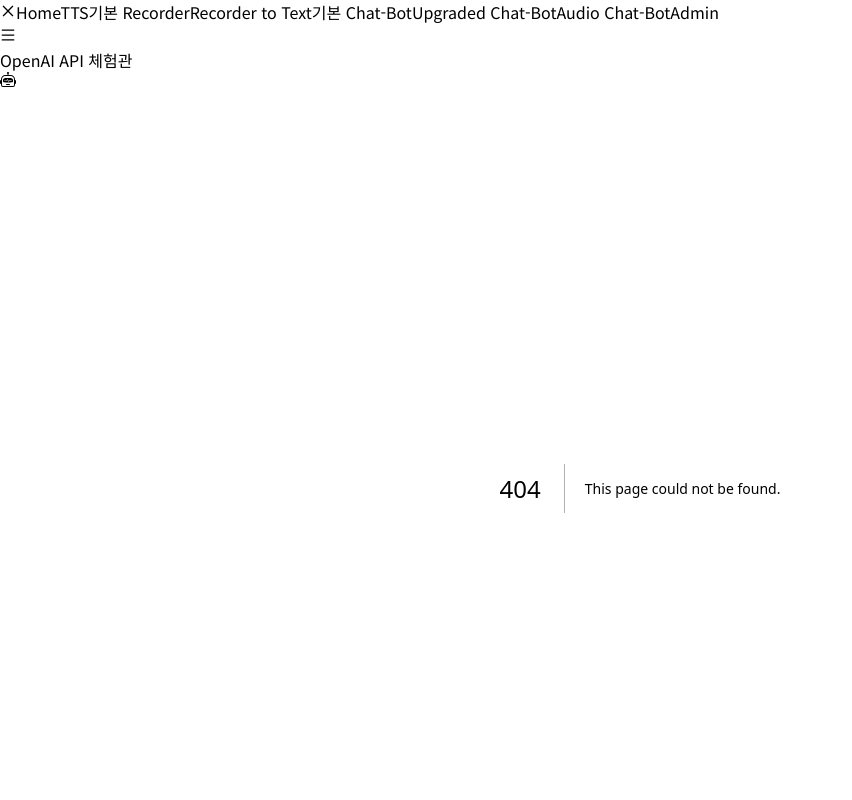
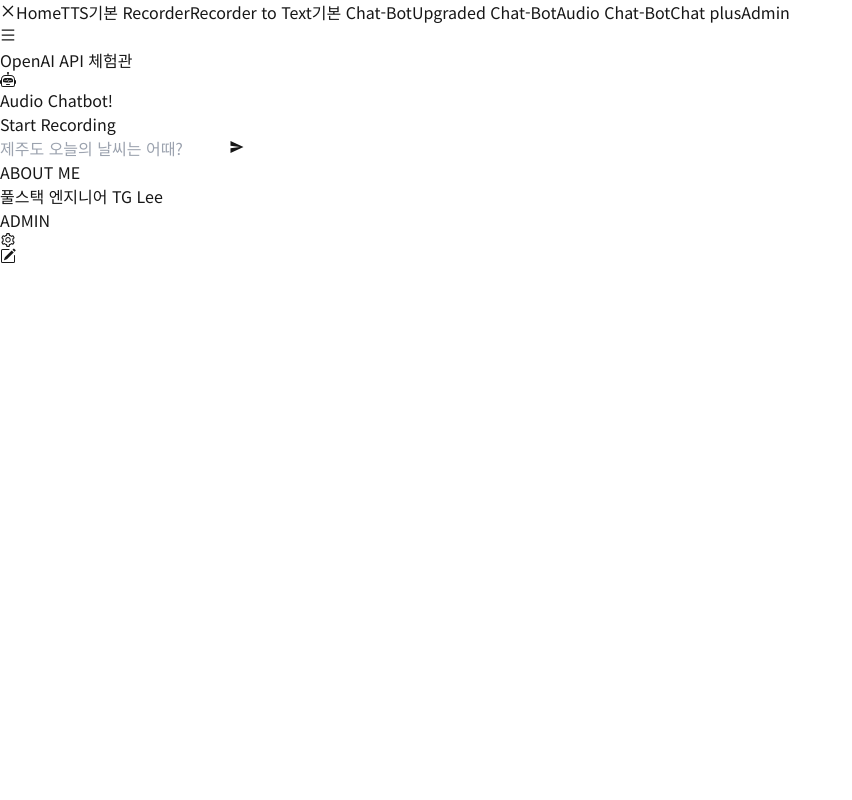
Before and after one commit to 82orez/openai-api-practice, a Next.js app: page /chat-plus in a window 1280 px wide. Before the commit this address had no page. Shown: the top 800 px of the page, without its empty margins (0-852 px from the left). Built offline with nearby package versions, Linux system fonts and the light colour scheme.

Commit message:
chat plus-1

```diff
--- /dev/null
+++ b/src/app/chat-plus/page.tsx
@@ -0,0 +1,220 @@
+"use client";
+
+import { useChat } from "ai/react";
+import { useState, useEffect, useRef } from "react";
+import { IoMdSend } from "react-icons/io";
+import { AiOutlineLoading3Quarters } from "react-icons/ai";
+import { FaMicrophone } from "react-icons/fa6";
+import { useRecordingStore } from "@/stores/recordingStore";
+
+export default function Chat() {
+  const { messages, input, isLoading, handleInputChange, handleSubmit, setInput } = useChat({ api: "/api/chat" });
+  const { isRecording, startRecording, stopRecording } = useRecordingStore();
+  const [audioURL, setAudioURL] = useState<string | null>(null);
+  const [isProcessingAudio, setIsProcessingAudio] = useState(false);
+  const [isProcessingRecording, setIsProcessingRecording] = useState(false);
+  const audioRef = useRef<HTMLAudioElement | null>(null);
+  const [transcription, setTranscription] = useState<string | null>(null);
+
+  // 마지막 메시지 추출
+  const lastMessage = messages.length > 0 ? messages[messages.length - 1] : null;
+  const lastText = lastMessage?.role === "assistant" ? lastMessage.content : "";
+
+  // transcription 값이 변경되면 input 창에 반영
+  useEffect(() => {
+    if (transcription) {
+      setInput(transcription);
+    }
+  }, [transcription, setInput]);
+
+  // handleSubmit 이 input 상태값이 변경될 때 자동으로 실행됩니다.
+  // 녹음을 멈춘 후 텍스트가 input 에 반영되면, 이 변경사항으로 인해 자동으로 handleSubmit 함수가 실행됩니다.
+  // handleSubmit 함수는 form 제출 시(onSubmit) 실행되는 함수이므로, new Event("submit")을 전달하여 호출합니다.
+  useEffect(() => {
+    if (input.trim() && !isLoading) {
+      handleSubmit(new Event("submit")); // 가상의 이벤트 객체를 전달
+    }
+  }, [input, isLoading]);
+
+  // 메시지 준비 상태 확인 후 TTS 호출
+  useEffect(() => {
+    if (lastText && !isLoading) {
+      generateAudio(lastText);
+    }
+  }, [lastText, isLoading]);
+
+  // TTS 오디오 생성 및 Supabase 업로드 처리
+  const generateAudio = async (text: string) => {
+    setIsProcessingAudio(true);
+    setAudioURL(null); // 이전 오디오를 초기화
+
+    try {
+      const response = await fetch("/api/tts-chatbot", {
+        method: "POST",
+        body: JSON.stringify({ text }),
+        headers: { "Content-Type": "application/json" },
+      });
+
+      const result = await response.json();
+      if (result.audioUrl) {
+        setAudioURL(result.audioUrl);
+      } else {
+        console.error("Failed to generate audio");
+      }
+    } catch (error) {
+      console.error("Error generating audio:", error);
+    } finally {
+      setIsProcessingAudio(false);
+    }
+  };
+
+  // 오디오가 변경될 때마다 자동 재생 (중복 재생 방지)
+  useEffect(() => {
+    if (audioURL) {
+      // 기존 오디오 중지
+      if (audioRef.current) {
+        audioRef.current.pause();
+        audioRef.current.currentTime = 0;
+      }
+
+      // 새 오디오 생성 및 재생
+      const newAudio = new Audio(audioURL);
+      audioRef.current = newAudio;
+
+      newAudio.oncanplaythrough = () => {
+        newAudio.play().catch((err) => console.error("Audio play failed:", err));
+      };
+
+      newAudio.onended = () => {
+        console.log("Audio playback finished");
+        audioRef.current = null; // 오디오 종료 후 참조 제거
+      };
+
+      newAudio.onerror = () => {
+        console.error("Error playing audio");
+        audioRef.current = null; // 에러 발생 시 참조 제거
+      };
+    }
+
+    // 컴포넌트 언마운트 시 기존 오디오 정리
+    return () => {
+      if (audioRef.current) {
+        audioRef.current.pause();
+        audioRef.current = null;
+      }
+    };
+  }, [audioURL]);
+
+  // 녹음 처리
+  const handleStopRecording = async () => {
+    setIsProcessingRecording(true);
+
+    const audioBlob = await stopRecording();
+    if (audioBlob) {
+      try {
+        const formData = new FormData();
+        formData.append("audio", new File([audioBlob], "recording.mp3"));
+
+        // 서버에 오디오 업로드 요청
+        const uploadResponse = await fetch("/api/recordings", {
+          method: "POST",
+          body: formData,
+        });
+
+        const result = await uploadResponse.json();
+        if (result.url) {
+          // Whisper API 로 텍스트 추출 요청
+          const transcriptResponse = await fetch("/api/transcribe", {
+            method: "POST",
+            body: JSON.stringify({ fileUrl: result.url }),
+            headers: { "Content-Type": "application/json" },
+          });
+
+          const transcriptResult = await transcriptResponse.json();
+
+          if (transcriptResult.text) {
+            setTranscription(transcriptResult.text);
+          } else {
+            alert("Failed to transcribe audio.");
+          }
+        } else {
+          alert("Failed to save file.");
+        }
+      } catch (error) {
+        console.error("Error processing recording:", error);
+        alert("An error occurred while processing the recording.");
+      } finally {
+        setIsProcessingRecording(false);
+      }
+    }
+  };
+
+  return (
+    <div className="flex h-full w-full flex-col items-center justify-between">
+      <div className="fixed right-8 top-20 rounded-md bg-amber-300 p-4">Audio Chatbot!</div>
+
+      {/* 녹음 버튼 */}
+      <button
+        onClick={isRecording ? handleStopRecording : startRecording}
+        className={`fixed right-8 top-44 rounded px-4 py-2 ${isRecording ? "animate-pulse bg-red-500" : "bg-blue-500"} text-white`}
+        disabled={isProcessingRecording}>
+        {isRecording ? "Stop Recording" : "Start Recording"}
+      </button>
+
+      {isProcessingRecording && <p className="mt-4 text-gray-600">Processing...</p>}
+
+      {transcription && (
+        <div className="mt-4 w-full max-w-lg rounded border bg-gray-100 p-4">
+          <p className="text-center text-xl text-gray-800">{transcription}</p>
+        </div>
+      )}
+
+      <div className="h-full w-full max-w-md rounded-lg bg-white p-6 shadow-md">
+        <div className="flex h-full flex-col justify-between">
+          <div className="overflow-y-auto">
+            {messages.map((m) => (
+              <div key={m.id} className="mb-4 whitespace-pre-wrap">
+                {m.role === "user" ? (
+                  <div className={"w-fit max-w-[80%] rounded-md bg-amber-100 p-2"}>{m.content}</div>
+                ) : (
+                  <div className={"ml-auto w-fit max-w-[80%] rounded-md bg-blue-100 p-2"}>{m.content}</div>
+                )}
+              </div>
+            ))}
+          </div>
+
+          {isProcessingAudio && <p className="mt-4 animate-pulse text-blue-500">Audio is being generated...</p>}
+
+          {audioURL && (
+            <div className="mt-4">
+              <audio controls>
+                <source src={audioURL} type="audio/mpeg" />
+                Your browser does not support the audio element.
+              </audio>
+            </div>
+          )}
+
+          <form className="mt-4 flex w-full" onSubmit={handleSubmit}>
+            <input
+              className="w-full rounded-l-lg border border-gray-300 p-2 focus:border-blue-300 focus:outline-none focus:ring"
+              placeholder="제주도 오늘의 날씨는 어때?"
+              onChange={handleInputChange}
+              disabled={isLoading}
+              value={input}
+            />
+
+            {isLoading ? (
+              <button className="min-w-fit rounded-r-lg bg-red-500 px-2 text-sm text-white" type="button">
+                <AiOutlineLoading3Quarters className={"animate-spin text-xl"} />
+              </button>
+            ) : (
+              <button className="min-w-fit cursor-pointer rounded-r-lg bg-blue-500 px-2 text-sm text-white" type="submit" disabled={!input.trim()}>
+                <IoMdSend className={"text-2xl"} />
+              </button>
+            )}
+          </form>
+        </div>
+      </div>
+    </div>
+  );
+}
--- a/src/components/Sidebar.tsx
+++ b/src/components/Sidebar.tsx
@@ -40,6 +40,10 @@ export default function Sidebar() {
         Audio Chat-Bot
       </Link>
 
+      <Link href={"/chat-plus"} className="w-48 font-medium text-gray-600 hover:underline" onClick={toggle}>
+        Chat plus
+      </Link>
+
       <Link href={"/admin"} className="w-48 font-medium text-gray-600 hover:underline" onClick={toggle}>
         Admin
       </Link>
```
Also changed, not shown: vercel.json.
